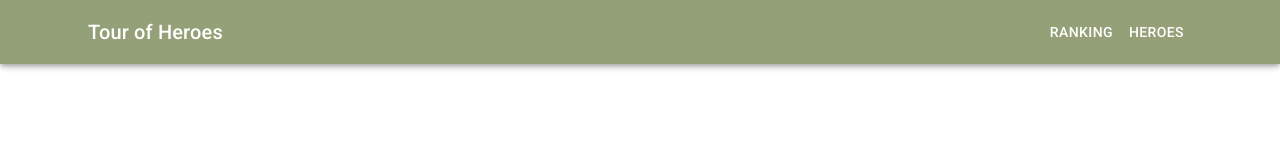
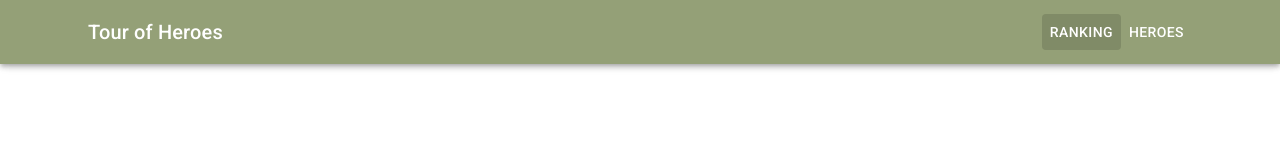
Before and after one commit to crisposada/TourOfHeroes, a React (Create React App) app: page / in a window 1280 px wide. Shown: the top 160 px of the page. Built offline with nearby package versions, Linux system fonts and the light colour scheme; what react-swipeable-views-utils would draw is missing.

Commit message:
Background Color on Focus AppBar Button

```diff
--- a/src/app-layout/app-layout.tsx
+++ b/src/app-layout/app-layout.tsx
@@ -19,6 +19,10 @@ function AppLayout() {
     }
     setHeroes(nextHeroes)
   }
+  const [active, setActive] = useState(false)
+  const handleClick = () => {
+    setActive(!active)
+  }
   return (
     <Router>
       <div className="app">
@@ -31,10 +35,14 @@ function AppLayout() {
               </Typography>
               <div>
                 <Link to="/page-ranking">
-                  <Button color="inherit">Ranking</Button>
+                  <Button onClick={handleClick} style={{ backgroundColor: active ? 'inherit' : '#808b67' }} color="inherit">
+                    Ranking
+                  </Button>
                 </Link>
                 <Link to="/page-heroes">
-                  <Button color="inherit">Heroes</Button>
+                  <Button onClick={handleClick} style={{ backgroundColor: active ? '#808b67' : 'inherit' }} color="inherit">
+                    Heroes
+                  </Button>
                 </Link>
               </div>
             </Toolbar>
```
